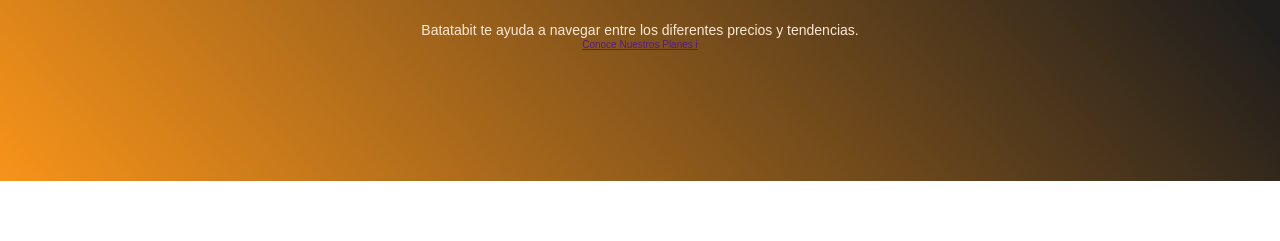
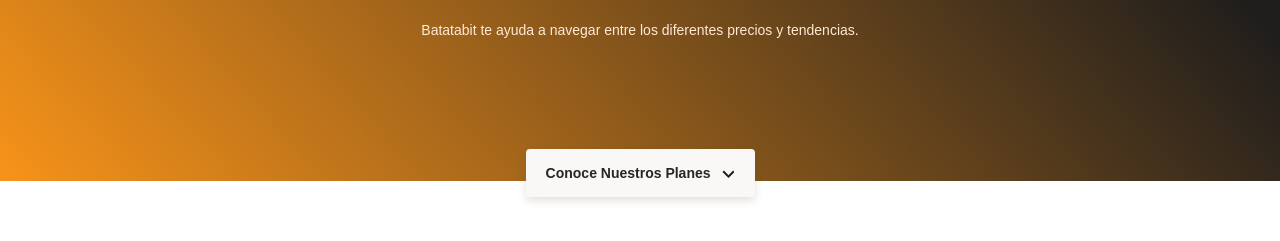
Before and after one commit to GabrielDAW/CursoMobileFirst, a plain HTML site: page index.html in a window 1280 px wide. Shown: the part 153-394 px from the top of the page. Drawn offline with Linux system fonts and the light colour scheme.

Commit message:
Sección header finalizada

```diff
--- a/index.html
+++ b/index.html
@@ -13,7 +13,7 @@
         <div class="header--title-container">
             <h1>La próxima revolución en el intercambio de criptomonedas.</h1>
             <p>Batatabit te ayuda a navegar entre los diferentes precios y tendencias.</p>
-            <a href="" class="header--button">Conoce Nuestros Planes <span>i</span></a>
+            <a href="" class="header--button">Conoce Nuestros Planes <span></span></a>
         </div>
     </header>
     <main>
--- a/styles.css
+++ b/styles.css
@@ -68,3 +68,34 @@ header img {
     font-weight: 500;
     line-height: 1.8rem;
 }
+.header--title-container .header--button {
+    /* Posicionamiento */
+    position: absolute;
+    top: 270px;
+    display: block;
+    left: 0;
+    right: 0;
+    margin: 0 auto;
+    margin-top: 32px;
+    /* Modelo de caja */
+    padding: 16px;
+    width: 229px;
+    height: 48px;
+    background-color: var(--off-white);
+    color: var(--warm-black, #201E1C);
+    /* Tipografía */
+    font-size: 1.4rem;
+    font-weight: 700;
+    text-decoration: none;
+    /* Sombra */
+    box-shadow: 0px 4px 8px 0px rgba(89, 73, 30, 0.16);
+    border: none;
+    border-radius: 4px;
+}
+.header--button span {
+    display: inline-block;
+    width: 12px;
+    height: 8px;
+    margin-left: 8px;
+    background-image: url('./assets/icons/down-arrow.svg');
+}
```
